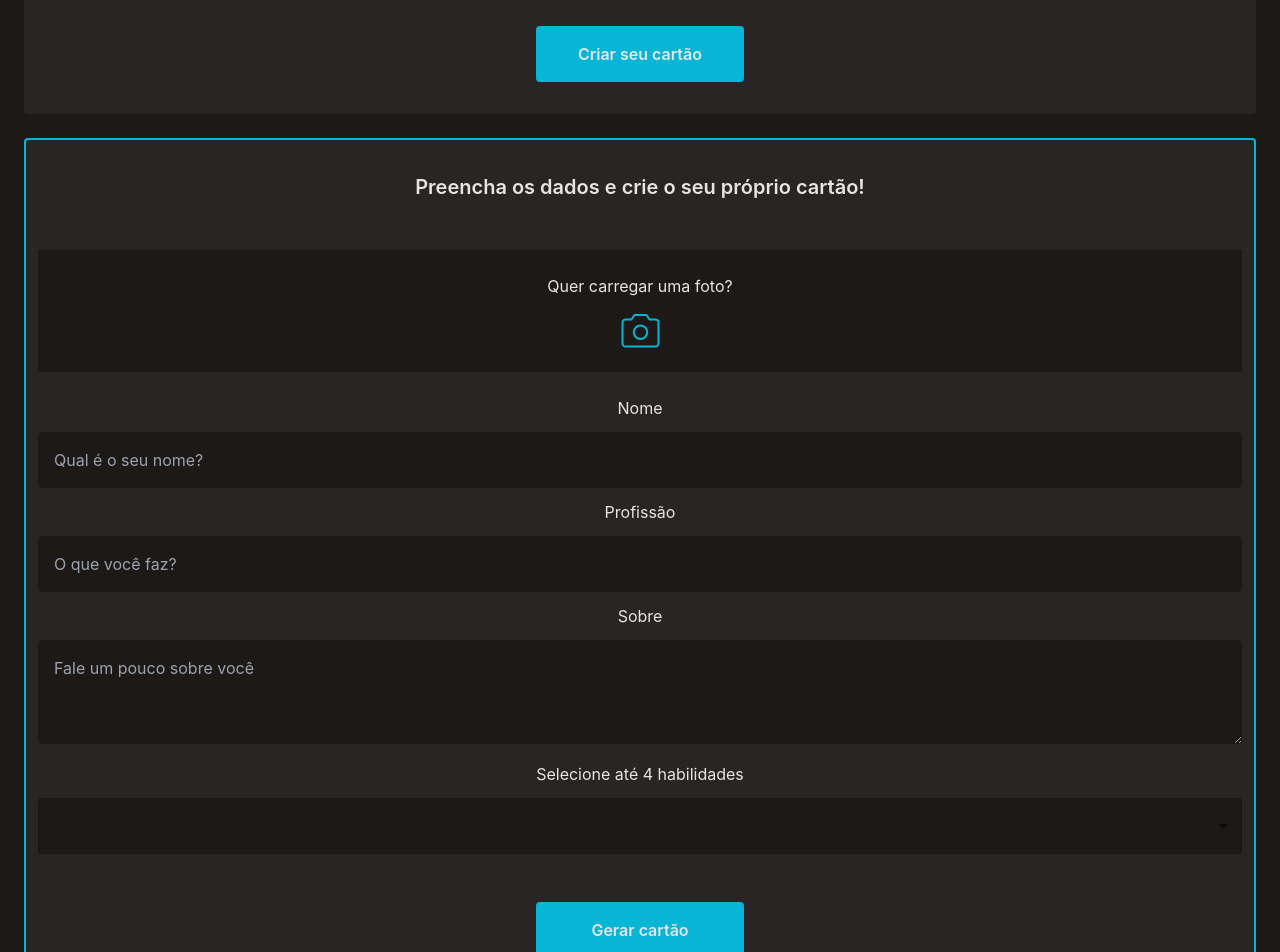
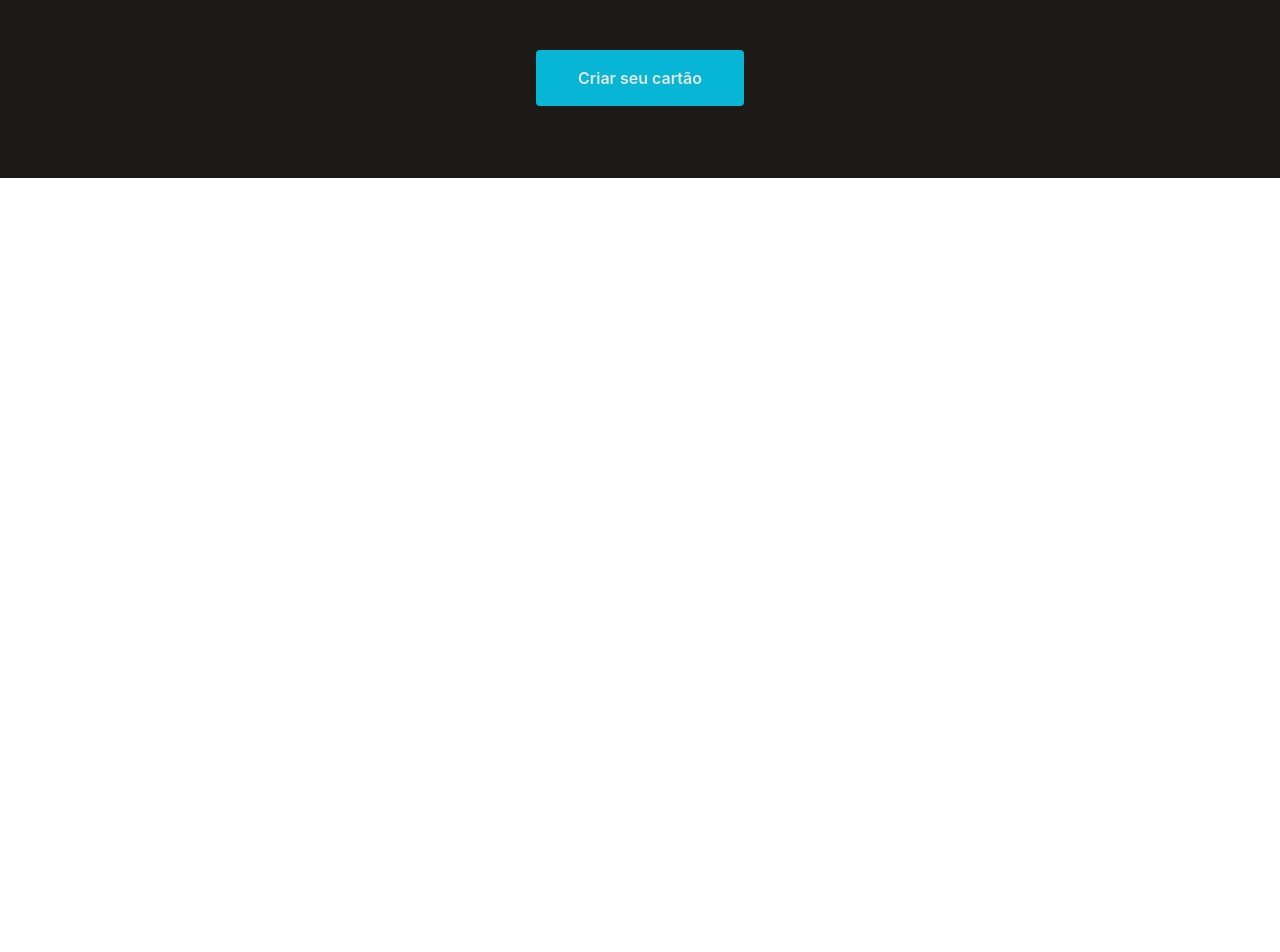
Before and after one commit to vieira-a/personal-card, a React (Vite) app: page / in a window 1280 px wide. Shown: the part 780-1732 px from the top of the page. After the commit the page ends 958 px from the top, so only its background shows below. Built offline with nearby package versions, Linux system fonts and the light colour scheme.

Commit message:
feat: init CardCreate modal onClick ButtonCardCreate

```diff
--- a/src/App.tsx
+++ b/src/App.tsx
@@ -1,14 +1,42 @@
 import CardDefault from './components/CardDefault';
 import CardCreate from './components/CardCreate';
+import ButtonCardCreate from './components/ButtonCardCreate';
+import Text from './components/Text';
+import { useState } from 'react';
 
 import './styles/global.css'
 
 export default function App() {
+
+  const pages = [
+    {
+      'id': 0,
+      'name': 'cardDefault'
+    },
+    {
+      'id': 1,
+      'name': 'cardCreate'
+    }
+  ]
+
+  const [page, setPage] = useState(pages[0].name)
+
+  const handlePage = () => {
+    if(page === 'cardDefault'){
+      setPage(pages[1].name)
+    }
+  }
+
+
   return (
     <div className='bg-stone-900 py-10'>
-      <CardDefault/>
-      <CardCreate/>
+      {page === 'cardDefault' && <CardDefault />}
+      {page === 'cardDefault' && <div className='text-center py-8'>
+          <ButtonCardCreate onClick={handlePage}>
+            <Text className='font-semibold text-md'>Criar seu cartão</Text>
+          </ButtonCardCreate>
+      </div>}
+      {page === 'cardCreate' && <CardCreate />}
     </div>
-
   )
 }
--- a/src/components/ButtonCardCreate.tsx
+++ b/src/components/ButtonCardCreate.tsx
@@ -1,10 +1,12 @@
-export interface ButtonProps {
-  children?: React.ReactNode;
+import { ReactNode } from 'react';
+interface ButtonProps {
+  children?: ReactNode;
+  onClick?:()=>void;
 }
 
-export default function ButtonCardCreate ( {children}: ButtonProps) {
+export default function ButtonCardCreate ({children, onClick}: ButtonProps) {
   return (
-    <button className="w-52 h-13 px-10 py-4 rounded bg-cyan-500 hover:opacity-90 border-cyan-300">
+    <button className="w-52 h-13 px-10 py-4 rounded bg-cyan-500 hover:opacity-90 border-cyan-300" onClick={onClick}>
       {children}
     </button>
   )
--- a/src/components/CardCreate.tsx
+++ b/src/components/CardCreate.tsx
@@ -5,6 +5,9 @@ import PhotoIcon from './icons/PhotoIcon';
 import SkillSelect from "./SkillSelect";
 
 export default function CardCreate () {
+  const handleCardCreate = () => {
+    return
+  }
   return (
     <section className='mx-6 px-3 py-8 rounded bg-stone-800 border-2 border-cyan-500'>
         <header className='text-center mb-12'>
--- a/src/components/CardDefault.tsx
+++ b/src/components/CardDefault.tsx
@@ -25,11 +25,6 @@ export default function CardDefault() {
         <Separator/>
         <Contact/>
         <Separator/>
-        <div className='text-center py-8'>
-          <ButtonCardCreate>
-            <Text className='font-semibold text-md'>Criar seu cartão</Text>
-          </ButtonCardCreate>
-        </div>
       </div>
     </main>
   )
```
Also changed, not shown: 1 other file (tests, documents, lock files or other folders).
